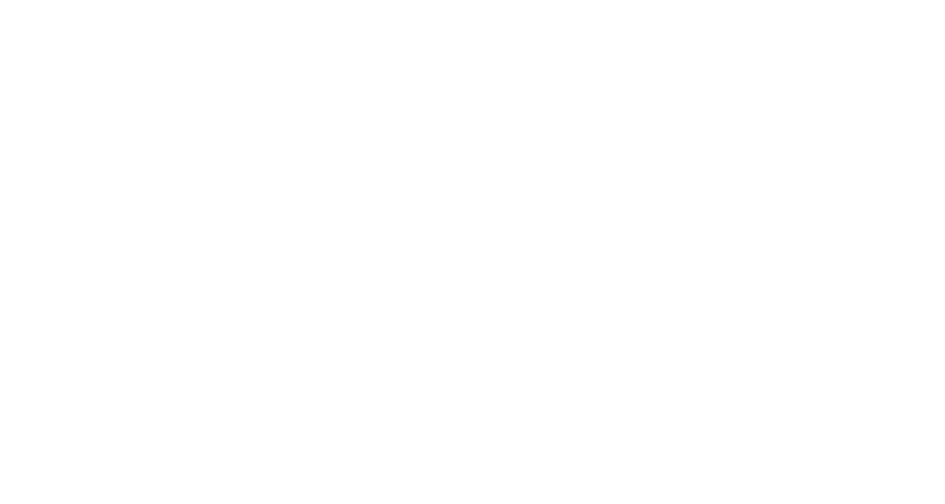
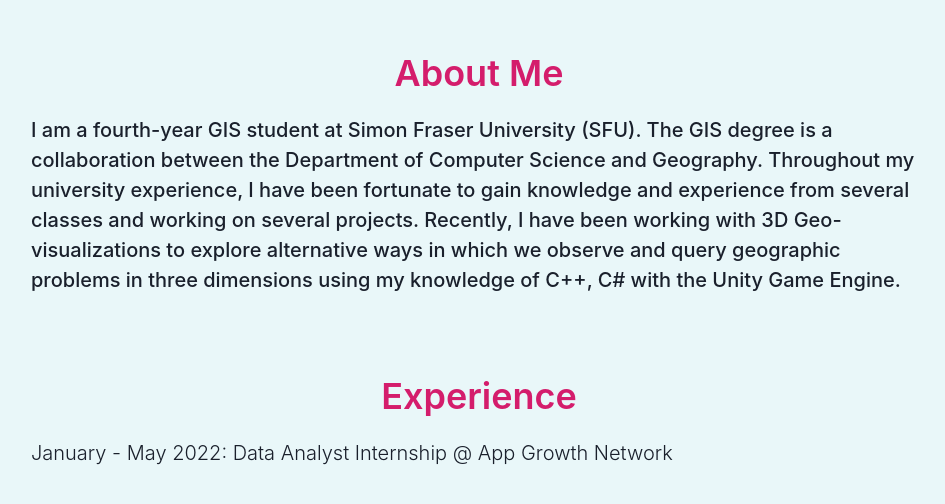
Before and after one commit to Akinloluwa-Adedijo/personal_website, a React (Vite) app: page / in a window 1280 px wide. Shown: the part 860-1364 px from the top of the page, without its empty margins (161-1106 px from the left). Before the commit the page ends 800 px from the top, so only its background shows below. Built offline with nearby package versions, Linux system fonts and the light colour scheme.

Commit message:
added experience

```diff
--- a/src/components/About.jsx
+++ b/src/components/About.jsx
@@ -1,14 +1,52 @@
 import React from "react";
-import { Box, useColorModeValue } from "@chakra-ui/react";
+import {
+  Box,
+  Text,
+  Center,
+  Heading,
+  Divider,
+  useColorModeValue,
+} from "@chakra-ui/react";
 
 const About = () => {
   return (
-    <Box
-      h={"100%"}
-      bg={useColorModeValue("background.light", "background.dark")}
-    >
-      This is the about section
-    </Box>
+    <Center>
+      <Box
+        w={{ sm: "md", md: "lg", xl: "4xl" }}
+        h={"2xl"}
+        bg={useColorModeValue("background.light", "background.dark")}
+        mt={20}
+      >
+        <Heading
+          fontWeight={600}
+          color={useColorModeValue("accent.light", "accent.dark")}
+        >
+          About Me
+        </Heading>
+
+        <Text fontWeight={500} textAlign={"left"} mt={5}>
+          I am a fourth-year GIS student at Simon Fraser University (SFU). The
+          GIS degree is a collaboration between the Department of Computer
+          Science and Geography. Throughout my university experience, I have
+          been fortunate to gain knowledge and experience from several classes
+          and working on several projects. Recently, I have been working with 3D
+          Geo-visualizations to explore alternative ways in which we observe and
+          query geographic problems in three dimensions using my knowledge of
+          C++, C# with the Unity Game Engine.
+        </Text>
+
+        <Heading
+          fontWeight={600}
+          color={useColorModeValue("accent.light", "accent.dark")}
+          mt={20}
+        >
+          Experience
+        </Heading>
+        <Text fontWeight={300} textAlign={"left"} mt={5}>
+          January - May 2022: Data Analyst Internship @ App Growth Network
+        </Text>
+      </Box>
+    </Center>
   );
 };
 
--- a/src/components/Home.jsx
+++ b/src/components/Home.jsx
@@ -5,6 +5,7 @@
   Highlight,
   Stack,
   Heading,
+  Center,
   Text,
   useColorModeValue,
 } from "@chakra-ui/react";
@@ -14,7 +15,8 @@
   return (
     <Box
       bg={useColorModeValue("background.light", "background.dark")}
-      h={"100%"}
+      mt={20}
+      h={"2xl"}
     >
       <Stack
         as={"Box"}
```
